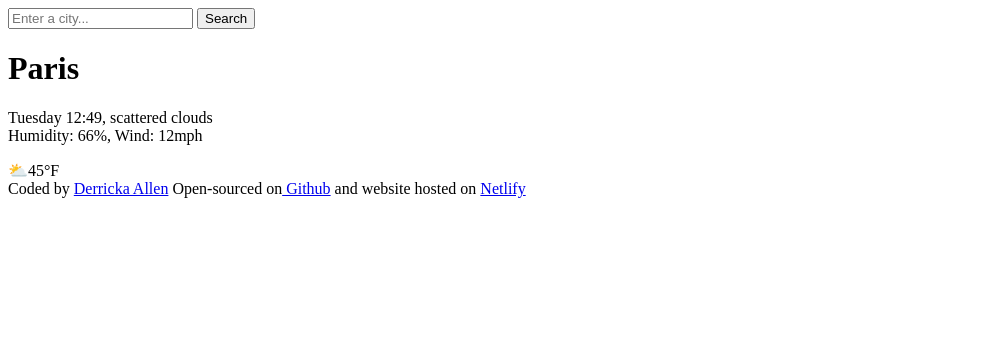
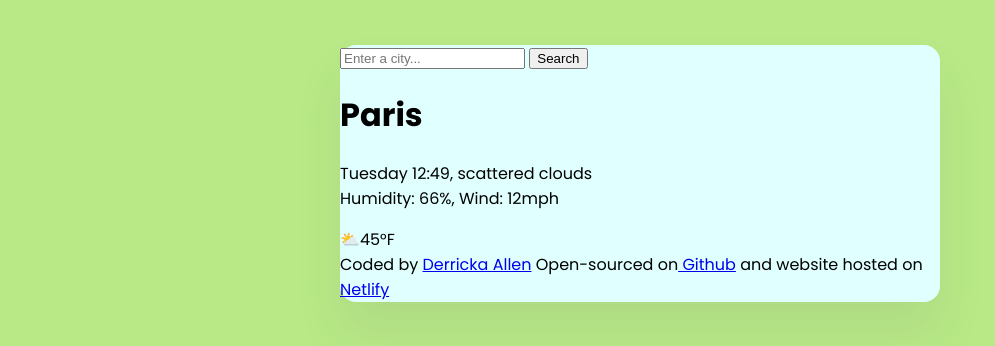
Before and after one commit to codetaru/gorgeous, a plain HTML site: page index.html in a window 1280 px wide. Shown: the whole page, without its empty margins (0-995 px from the left). Drawn offline with Linux system fonts and the light colour scheme.

Commit message:
styled the main container and added custom fonts

```diff
--- a/index.html
+++ b/index.html
@@ -3,9 +3,14 @@
 <head>
   <meta charset="UTF-8">
   <meta name="viewport" content="width=device-width, initial-scale=1.0">
+  <link rel="stylesheet" href="styles.css">
+  <link rel="preconnect" href="https://fonts.googleapis.com">
+<link rel="preconnect" href="https://fonts.gstatic.com" crossorigin>
+<link href="https://fonts.googleapis.com/css2?family=Poppins:ital,wght@0,100;0,200;0,300;0,400;0,500;0,600;0,700;0,800;0,900;1,100;1,200;1,300;1,400;1,500;1,600;1,700;1,800;1,900&display=swap" rel="stylesheet">
   <title>Gorgeous</title>
 </head>
 <body>
+  <div class="weather-app">
   <header>
     <form>
 <input type="search" placeholder="Enter a city..." required />
@@ -24,6 +29,6 @@
   <footer>Coded by <a href="https://github.com/codetaru">Derricka Allen</a>
     Open-sourced on<a href="https://github.com/codetaru/gorgeous"> Github</a>
 
-    and website hosted on <a href="https://gorgeouscodetaruapp.netlify.app"> Netlify</a></footer>
+    and website hosted on <a href="https://gorgeouscodetaruapp.netlify.app"> Netlify</a></footer></div>
 </body>
 </html>
--- /dev/null
+++ b/styles.css
@@ -0,0 +1,13 @@
+body {
+  background-color: #b8e986;
+  font-family: 'Poppins', sans-serif;
+}
+.weather-app {
+  background: lightcyan;
+  max-width: 600px;
+  margin: 45px auto;
+  box-shadow: 0 30px 50px rgba(65,50,100,0.08);
+  border-radius: 16px;
+  padding: 30px auto;
+
+}
```
